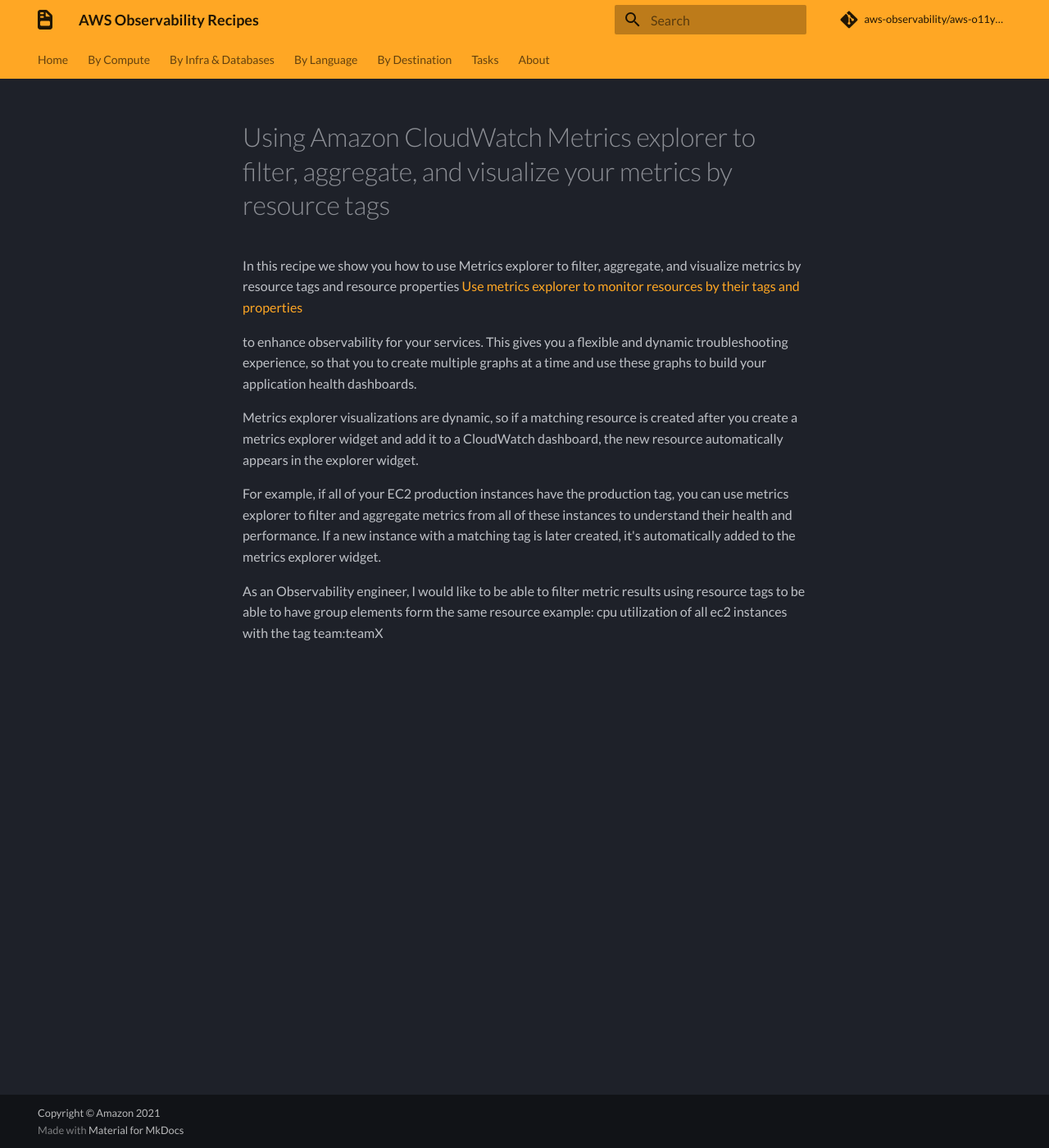
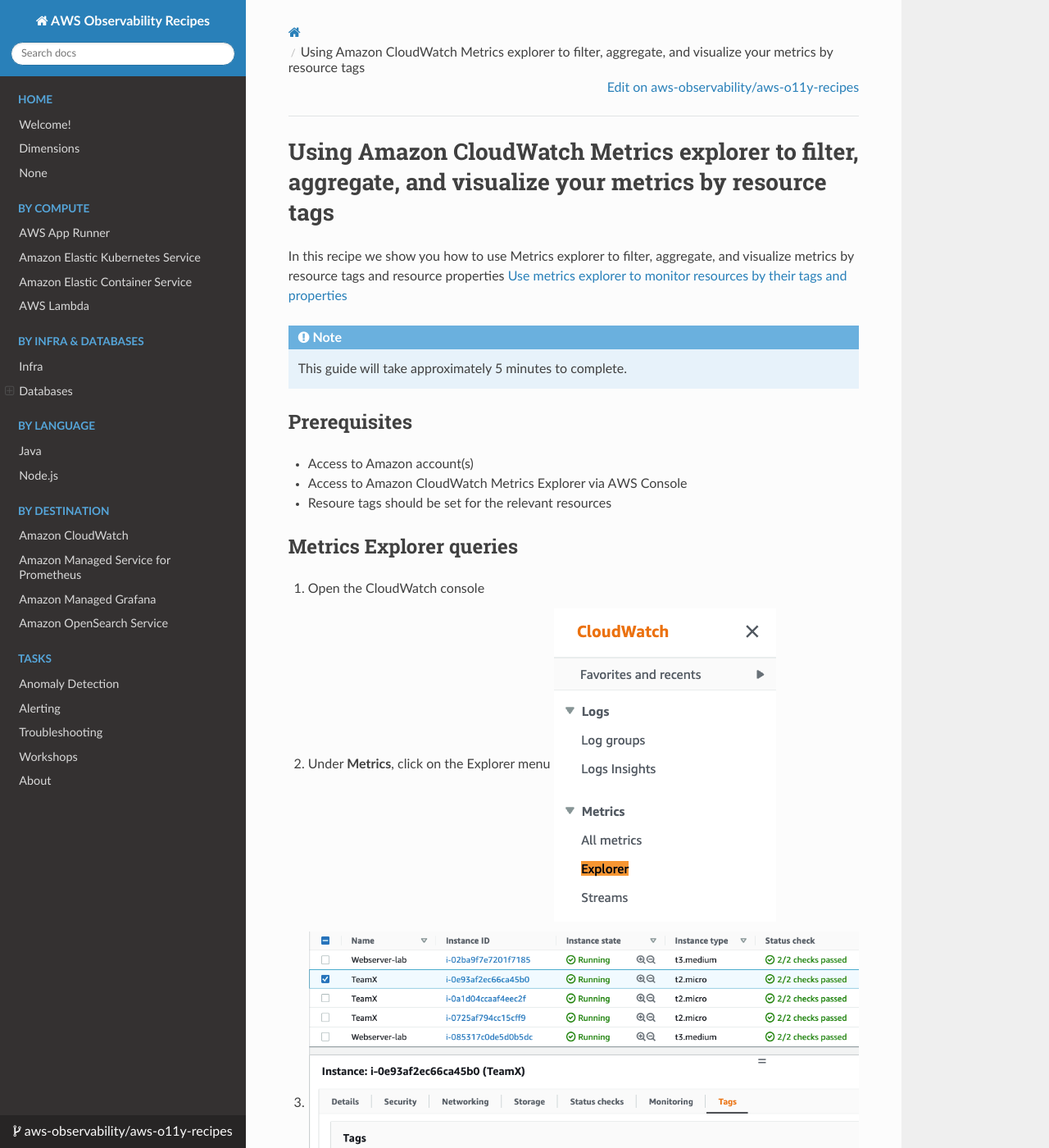
Before and after one commit to aws-observability/aws-o11y-recipes, an MkDocs documentation site: the page built from docs/recipes/metrics-explorer-filter-by-tags.md, in a window 1280 px wide and 1400 px high. Shown: the whole window at 82% size. Built offline with MkDocs 1.6.1, drawn with Linux system fonts in a browser that asks for light colours; nearby versions of some CDN libraries; some web fonts are replaced; comment, search, counter and statistics services are not loaded; some of the changed text lies outside the part shown.

Commit message:
query guide
Add Prerequisites

```diff
--- a/docs/recipes/metrics-explorer-filter-by-tags.md
+++ b/docs/recipes/metrics-explorer-filter-by-tags.md
@@ -3,6 +3,26 @@
 In this recipe we show you how to use Metrics explorer to filter, aggregate, and visualize metrics by resource tags and resource properties  [Use metrics explorer to monitor resources by their tags and properties](https://docs.aws.amazon.com/AmazonCloudWatch/latest/monitoring/CloudWatch-Metrics-Explorer.html)
 
 
+
+!!! note
+    This guide will take approximately 5 minutes to complete.
+
+## Prerequisites
+
+* Access to Amazon account(s)
+* Access to Amazon CloudWatch Metrics Explorer via AWS Console
+* Resoure tags should be set for the relevant resources
+
+
+## Metrics Explorer queries
+
+1. Open the CloudWatch console
+2. Under <b>Metrics</b>, click on the Explorer menu
+![Screen shot of the CloudWatch menu](../images/metrics-explorer-filter-by-tags/metrics-explorer-cw-menu.png)
+3.
+![Screen shot of instance tag](../images/metrics-explorer-filter-by-tags/metrics-explorer-teamx-tag.png)
+
+metrics-explorer-ec2-cpu-utilization-dashboard
 
 to enhance observability for your services. This gives you a flexible and dynamic troubleshooting experience, so that you to create multiple graphs at a time and use these graphs to build your application health dashboards.
 
@@ -12,3 +32,10 @@
 
 As an Observability engineer, I would like to be able to filter metric results using resource tags to be able to have group elements form the same resource
 example: cpu utilization of all ec2 instances with the tag team:teamX
+
+## Reference
+
+[metrics-explorer]: https://docs.aws.amazon.com/AmazonCloudWatch/latest/monitoring/CloudWatch-Metrics-Explorer.html
+[]:
+[]:
+[]:
--- a/mkdocs.yml
+++ b/mkdocs.yml
@@ -35,7 +35,8 @@
   - 'Workshops': workshops.md
 - about.md
 theme:
-  name: 'material'
+  # name: 'material'
+  name: 'readthedocs'
   custom_dir: overrides
   features:
     - navigation.instant
```
Also changed, not shown: docs/recipes/metrics-explorer-filter-by-tags/metrics-explorer-CPUUtilization-TeamX.png (added), docs/recipes/metrics-explorer-filter-by-tags/metrics-explorer-CPUUtilization-Webserver-lab.png (added), docs/recipes/metrics-explorer-filter-by-tags/metrics-explorer-conf-example.png (added), docs/recipes/metrics-explorer-filter-by-tags/metrics-explorer-cw-menu.png (added), docs/recipes/metrics-explorer-filter-by-tags/metrics-explorer-ec2-cpu-utilization-dashboard.png (added), docs/recipes/metrics-explorer-filter-by-tags/metrics-explorer-teamx-tag.png (added), docs/recipes/metrics-explorer-filter-by-tags/metrics-explorer-teamy-tag.png (added).
